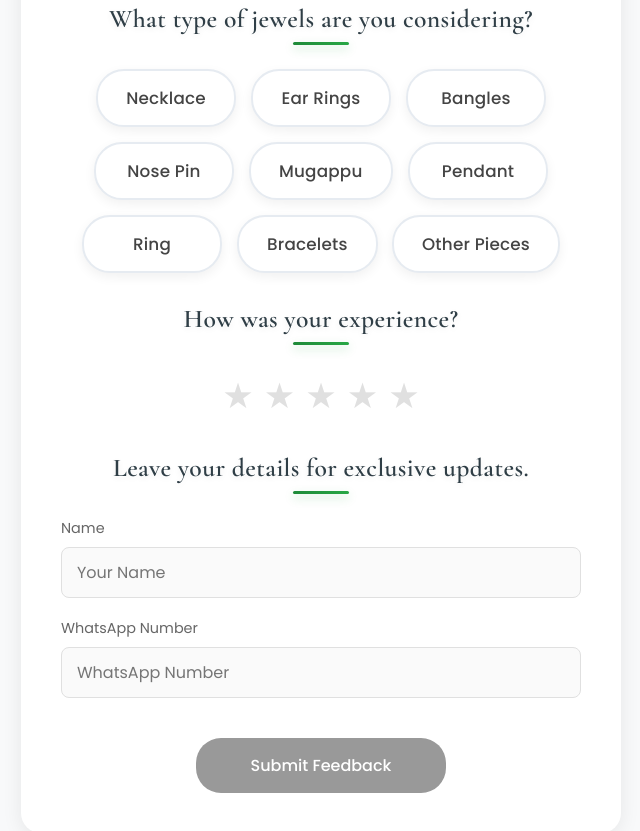
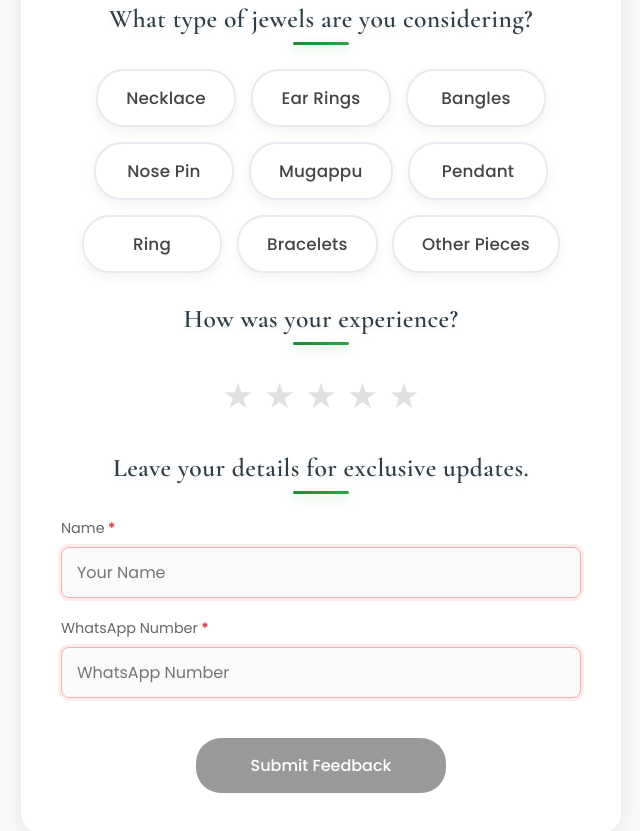
Before and after one commit to praszack/Mayna-Windsor-feedback, a website: page mayna-diamonds-feedback.html in a window 1280 px wide. Shown: the part 731-1562 px from the top of the page, without its empty margins (319-959 px from the left). Drawn offline with nearby package versions, Linux system fonts and the light colour scheme.

Commit message:
Form validation: make Name and WhatsApp mandatory with HTML5 required, pattern, and UX feedback

```diff
--- a/mayna-diamonds-feedback.html
+++ b/mayna-diamonds-feedback.html
@@ -236,6 +236,23 @@
             font-family: 'Poppins', sans-serif;
         }
 
+        /* Show a red asterisk for required labels */
+        .input-field label.required::after {
+            content: ' *';
+            color: #d33;
+            font-weight: 600;
+        }
+
+        /* Visual feedback for HTML5 validity */
+        .input-field input:required:invalid {
+            border-color: #f3b0b0;
+            box-shadow: 0 0 0 3px rgba(255, 82, 82, 0.1);
+        }
+        .input-field input:required:valid {
+            border-color: #a5d6a7;
+            box-shadow: 0 0 0 3px rgba(76, 175, 80, 0.08);
+        }
+
         .input-field input {
             width: 100%;
             padding: 12px 15px;
@@ -441,12 +458,33 @@
             <div class="form-section">
                 <h3>Leave your details for exclusive updates.</h3>
                 <div class="input-field">
-                    <label for="name">Name</label>
-                    <input type="text" id="name" name="name" placeholder="Your Name">
+                    <label for="name" class="required">Name</label>
+                    <input
+                        type="text"
+                        id="name"
+                        name="name"
+                        placeholder="Your Name"
+                        required
+                        aria-required="true"
+                        autocomplete="name"
+                        minlength="2"
+                    >
                 </div>
                 <div class="input-field">
-                    <label for="whatsapp">WhatsApp Number</label>
-                    <input type="tel" id="whatsapp" name="whatsapp" placeholder="WhatsApp Number">
+                    <label for="whatsapp" class="required">WhatsApp Number</label>
+                    <input
+                        type="tel"
+                        id="whatsapp"
+                        name="whatsapp"
+                        placeholder="WhatsApp Number"
+                        required
+                        aria-required="true"
+                        autocomplete="tel"
+                        inputmode="tel"
+                        pattern="^\+?\d{10,15}$"
+                        title="Enter 10 to 15 digits (you can start with +, e.g., +919876543210)"
+                        maxlength="16"
+                    >
                 </div>
             </div>
 
@@ -548,6 +586,25 @@
             document.getElementById('feedbackForm').addEventListener('submit', function(e) {
                 e.preventDefault();
 
+                // Basic required field validation (front-end)
+                const nameEl = document.getElementById('name');
+                const waEl = document.getElementById('whatsapp');
+                const nameVal = (nameEl.value || '').trim();
+                // allow optional + and 10-15 digits
+                const waRaw = (waEl.value || '').trim();
+                const waVal = waRaw.replace(/\s|-/g, '');
+
+                if (!nameVal) {
+                    alert('Please enter your name.');
+                    nameEl.focus();
+                    return;
+                }
+                if (!/^\+?\d{10,15}$/.test(waVal)) {
+                    alert('Please enter a valid WhatsApp number (10–15 digits, you may start with +).');
+                    waEl.focus();
+                    return;
+                }
+
                 // Collect form data
                 const formData = new FormData(this);
                 const data = {};
```
